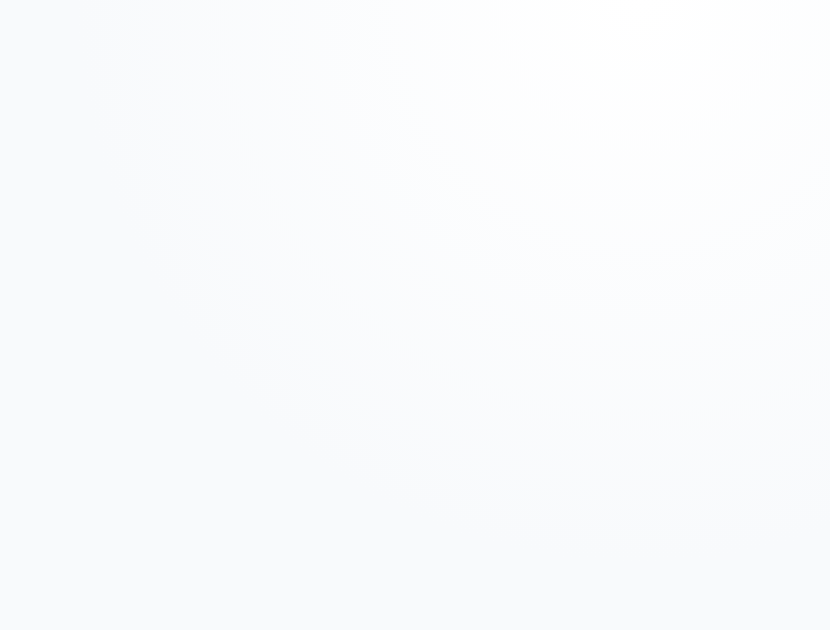
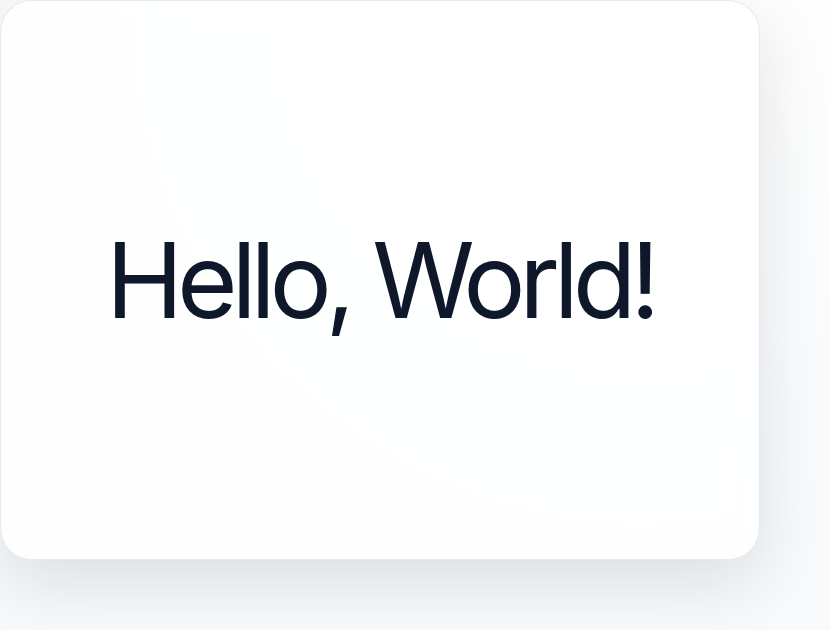
Before and after one commit to ThanhNV121097/project-96dbee40, a Next.js app in the folder code/frontend/: page / in a window 1280 px wide. Shown: the top 630 px of the page, without its empty margins (0-830 px from the left). Built offline with nearby package versions, Linux system fonts and the light colour scheme.

Commit message:
feat(ui): mount hello world page

```diff
--- a/code/frontend/app/page.tsx
+++ b/code/frontend/app/page.tsx
@@ -1,7 +1,5 @@
+import { HelloWorldPage } from "../components/HelloWorldPage";
+
 export default function Home() {
-  return (
-    <main className="app-shell" aria-label="Hello World screen">
-      {/* Story components mount here. */}
-    </main>
-  );
+  return <HelloWorldPage />;
 }
```
